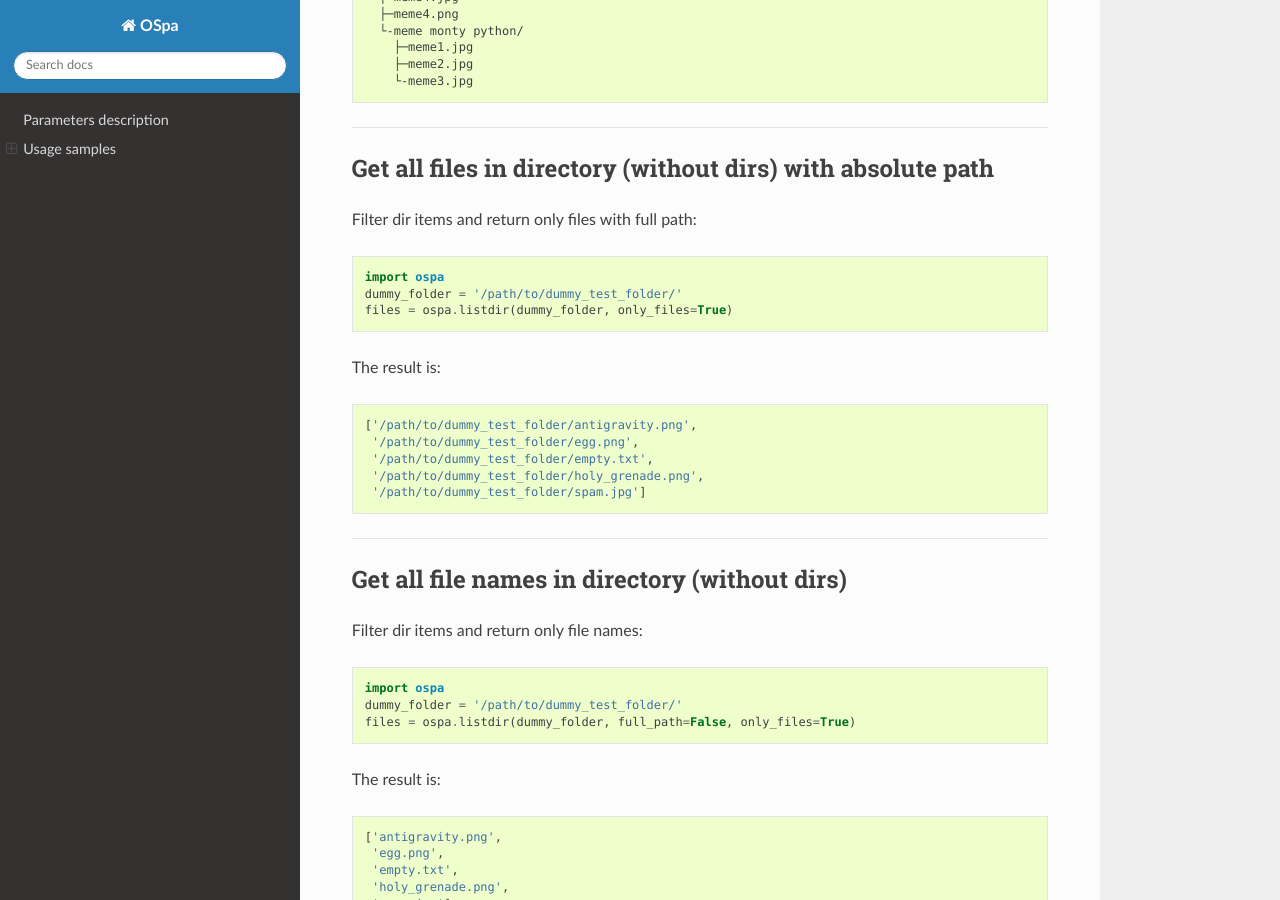
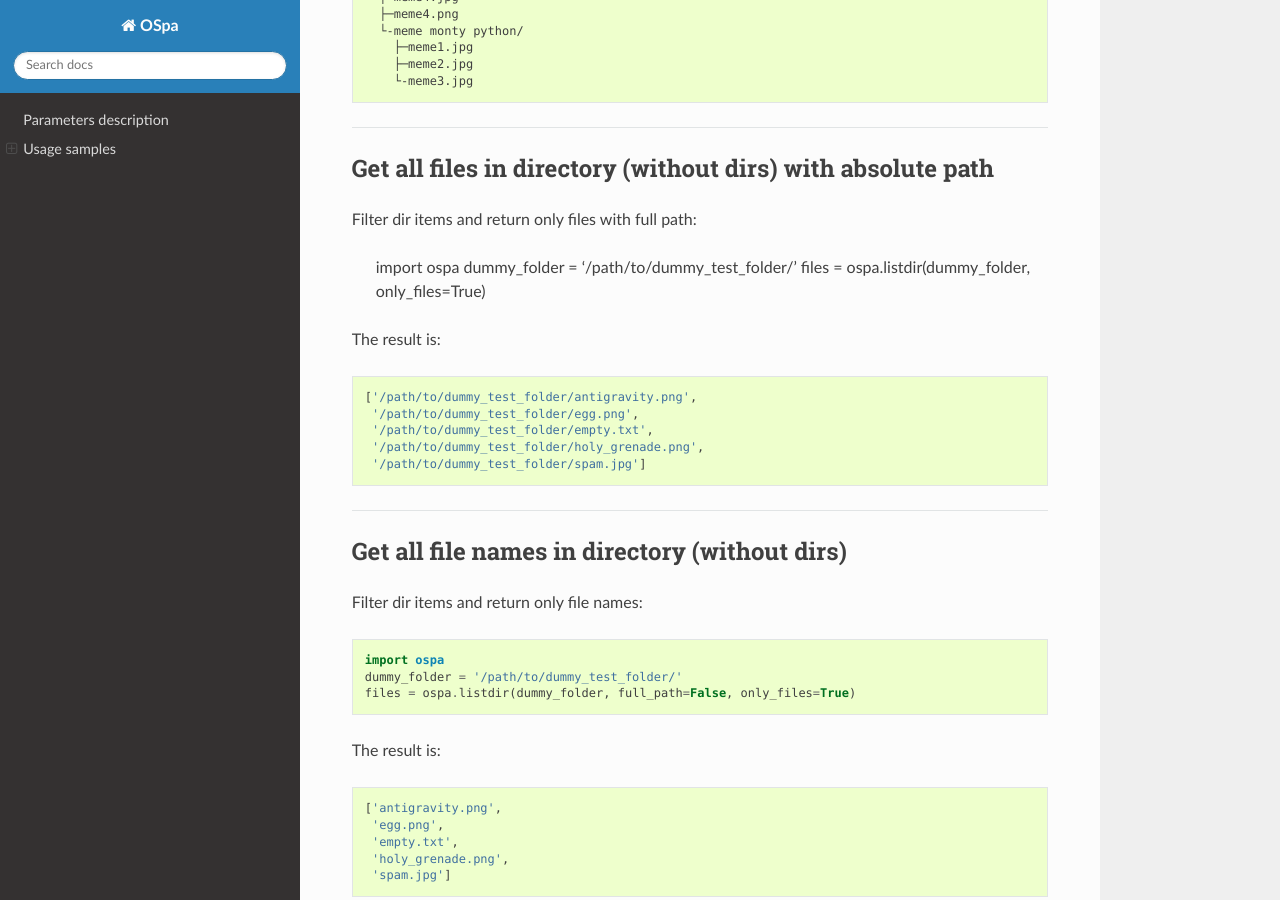
Before and after one commit to Kwentar/ospa, a Sphinx documentation site: the page built from docs/source/index.rst, in a window 1280 px wide and 900 px high, scrolled down 652 px. Built offline with Sphinx 7.4.7 and the Read the Docs theme 2.0.0, drawn with Linux system fonts in a browser that asks for light colours.

Commit message:
small doc fix

```diff
--- a/docs/source/index.rst
+++ b/docs/source/index.rst
@@ -3,12 +3,12 @@
 
 
 Parameters description
---------------------
+-----------------------
 .. automodule:: ospa
     :members: listdir
 
 Usage samples
---------------------
+-----------------------
 
 All samples are with dummy_test_folder (you can find it in repo_) which structure is:
 
@@ -43,7 +43,6 @@
 
 Filter dir items and return only files with full path:
 
-.. code-block:: python
 
    import ospa
    dummy_folder = '/path/to/dummy_test_folder/'
```
